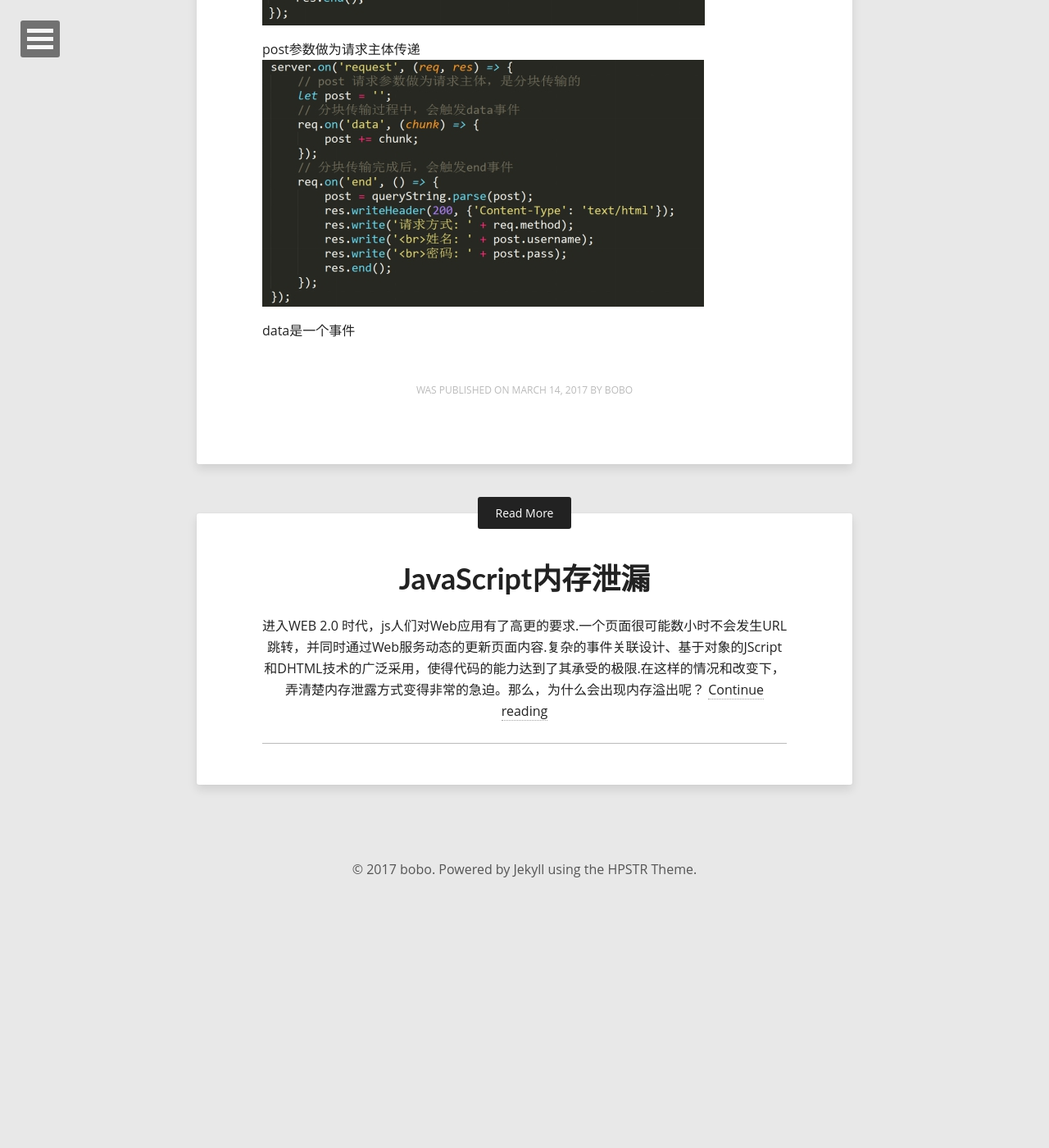
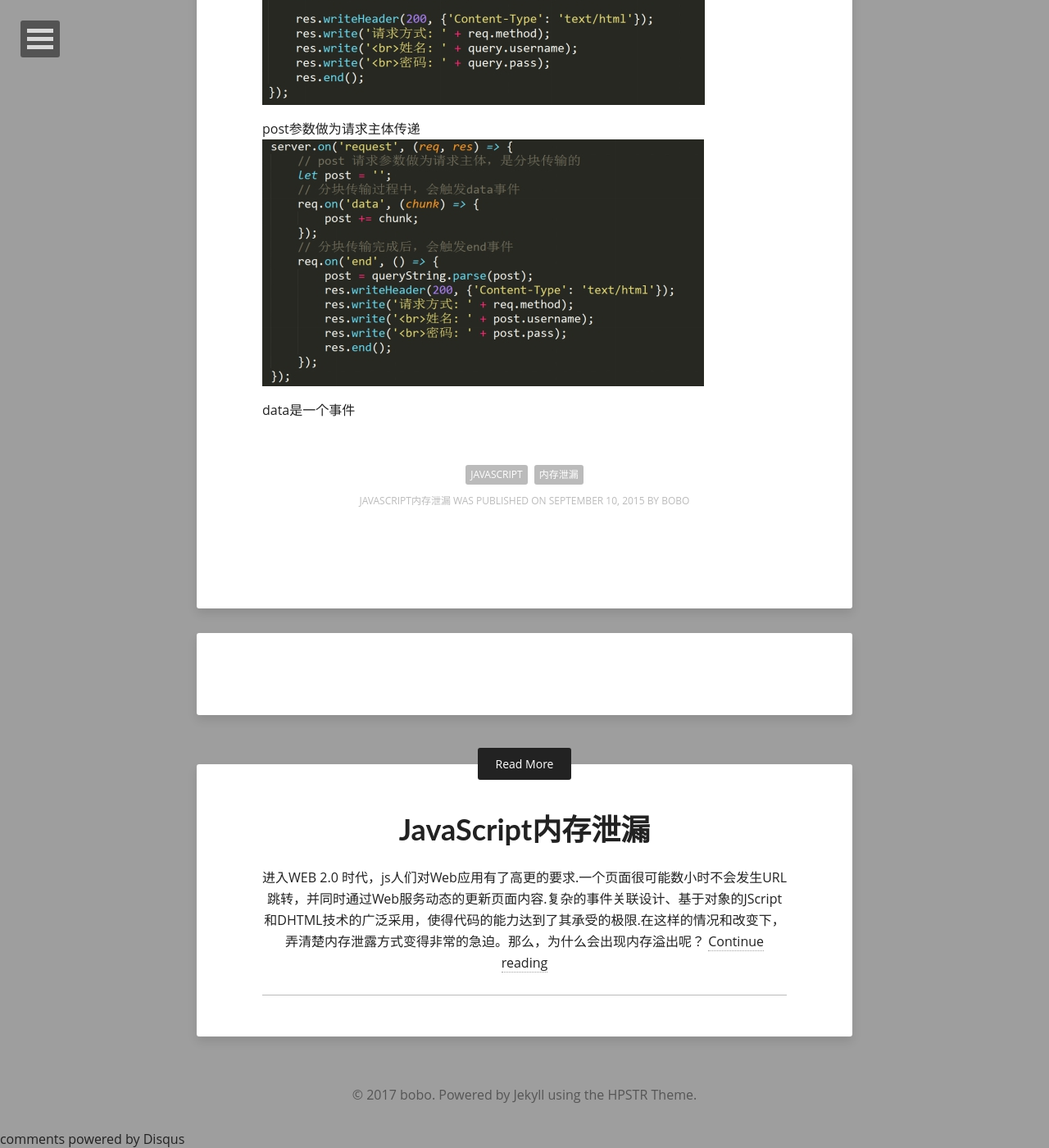
Before and after one commit to wavecold/bobo, a Jekyll site: the page built from _posts/2015-9-10-nodejs介绍.md, in a window 1280 px wide and 1400 px high, scrolled down 16592 px. Shown: the whole window at 82% size. Built offline with Jekyll 4.4.1, drawn with Linux system fonts in a browser that asks for light colours; nearby versions of some CDN libraries; our own code applies the rules of GitHub Pages for plain Markdown files; comment, search, counter and statistics services are not loaded; before the commit the page ends 17695 px from its top, so only the background shows below that; some of the changed lines change nothing that is shown; some of the changed text lies outside the part shown.

Commit message:
Update 2015-9-10-nodejs介绍.md

```diff
--- a/_posts/2015-9-10-nodejs介绍.md
+++ b/_posts/2015-9-10-nodejs介绍.md
@@ -1,8 +1,8 @@
 ---
 layout: post
-title: nodejs基础介绍
-description: "Node.js是一个基于Chrome V8引擎的JavaScript运行环境，其使用了一个事件驱动、非阻塞式 I/O的模型，使其轻量又高效。
-tags: [nodejs, nodejs]
+title: JavaScript内存泄漏
+description: "进入WEB 2.0 时代，js人们对Web应用有了高更的要求.一个页面很可能数小时不会发生URL跳转，并同时通过Web服务动态的更新页面内容.复杂的事件关联设计、基于对象的JScript和DHTML技术的广泛采用，使得代码的能力达到了其承受的极限.在这样的情况和改变下，弄清楚内存泄露方式变得非常的急迫。那么，为什么会出现内存溢出呢？"
+tags: [JavaScript, 内存泄漏]
 image:
   background: witewall_3.png
 comments: true
```
